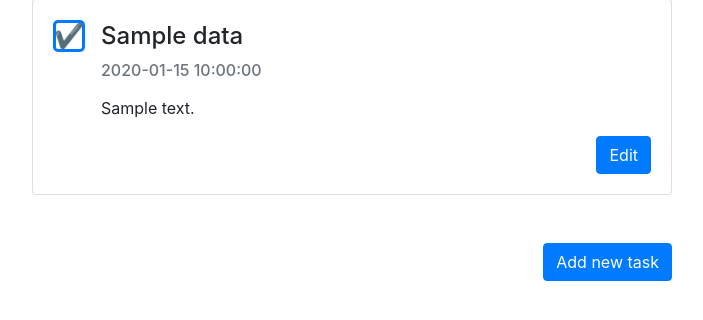
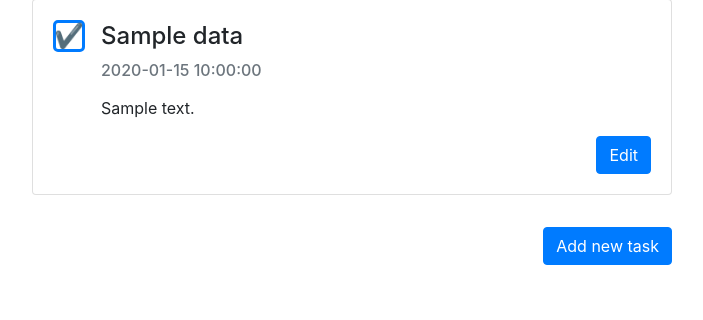
Before and after one commit to ilyapopovs/simple-todo, a PHP site: template templates/template_main.php in a window 1280 px wide. Shown: the part 145-465 px from the top of the page, without its empty margins (288-991 px from the left). Run offline with PHP 8.4, Linux system fonts and the light colour scheme; the template is opened without the code that fills it: most values are stand-ins (such as "Sample title", 1, 10 or a date in 2020).

Commit message:
logic fix, better look

```diff
--- a/templates/template_main.php
+++ b/templates/template_main.php
@@ -30,13 +30,13 @@
                             <h6 class='card-subtitle mb-3 text-muted' style='margin-left: 3rem'>" . $task['date_added'] . "</h6>
                             <p class='card-text ml-5'>" . $task['description'] . "</p>
                             <div class='text-right'>
-                                <a href='index.php?page=edit&action=view&id=" . ($key+1) . "' class='btn btn-primary'> Edit </a>
+                                <a href='index.php?page=edit&action=view&id=" . ($task['id']) . "' class='btn btn-primary'> Edit </a>
                             </div>
                         </div>
                     </div>";
             }
             echo "
-            <div class='text-right mx-auto my-5' style='width: 40rem;'>
+            <div class='text-right mx-auto' style='width: 40rem; margin-bottom: 20rem; margin-top: 2rem;'>
                 <a href='index.php?page=add' class='btn btn-primary'>Add new task</a>
             </div>
             ";
```
